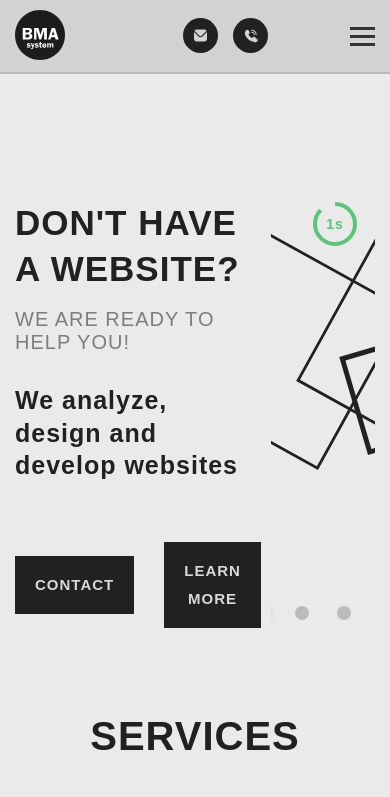
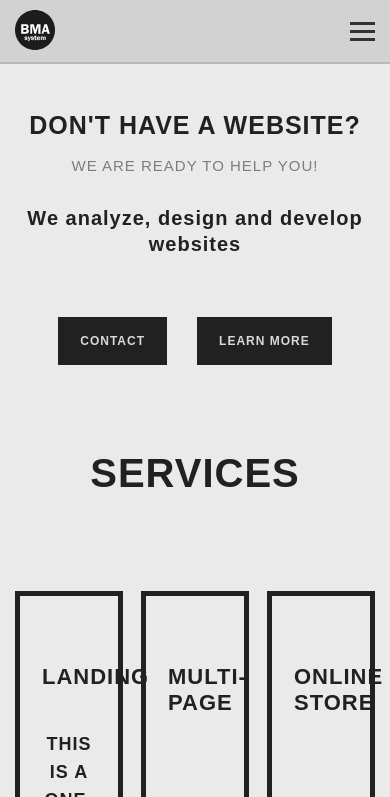
Before and after one commit to puffynNeroun/BMA, a plain HTML site: page index.html in a window 390 px wide. Shown: the top 797 px of the page. Drawn offline with nearby package versions, Linux system fonts and the light colour scheme.

Commit message:
end prmary

```diff
--- a/src/js/main.js
+++ b/src/js/main.js
@@ -97,4 +97,5 @@ const headerBurger = document.getElementById('headerBurger')
 
 headerBurger.addEventListener('click', () => {
     headerNav.classList.toggle('active')
+    document.body.classList.toggle('no-scroll');
 })
--- a/src/styles/components/media/header.css
+++ b/src/styles/components/media/header.css
@@ -26,6 +26,7 @@
         display: none;
     }
     .header__burger {
+        width: 86px;
         display: block;
         cursor: pointer;
         position: relative;
@@ -58,4 +59,22 @@
 
         flex-direction: column;
     }
+
 }
+
+@media (max-width: 576px) {
+    .header__icons {
+        display: none;
+    }
+    .header__burger {
+        width: auto;
+    }
+    .header__nav {
+        top: 64px;
+        width: 100%;
+    }
+    .logoIcon {
+        width: 40px;
+        height: 40px;
+    }
+}
--- a/src/styles/components/media/primary.css
+++ b/src/styles/components/media/primary.css
@@ -2,10 +2,7 @@
     .primary__content {
         width: auto;
     }
-    .primary__title {
-        font-size: 35px;
-        line-height: 130%;
-    }
+
     .primary__text {
         font-size: 25px;
         line-height: 130%;
@@ -33,6 +30,10 @@
     .primary__container {
         gap: 10px;
     }
+    .primary__title {
+        font-size: 35px;
+        line-height: 130%;
+    }
     .primary__slide-item1 img {
         width: 250px;
     }
@@ -40,3 +41,39 @@
         right: 45%;
     }
 }
+
+@media (max-width: 768px) {
+    .primary {
+        padding-top: 150px;
+    }
+    .primary__container {
+        flex-direction: column;
+        gap: 50px;
+    }
+    .primary__content {
+        display: flex;
+        flex-direction: column;
+        align-items: center;
+        text-align: center;
+    }
+
+}
+
+@media (max-width: 568px) {
+    .primary {
+        padding-top: 110px;
+    }
+    .primary__content {
+    }
+    .primary__title {
+        font-size: 25px;
+        line-height: 120%;
+    }
+    .primary__subtitle {
+        font-size: 15px;
+        line-height: 120%;
+    }
+    .primary__text {
+        font-size: 20px;
+    }
+}
--- a/src/styles/grid.css
+++ b/src/styles/grid.css
@@ -42,3 +42,7 @@ section {
 .active {
     display: block !important;
 }
+
+.no-scroll {
+    overflow: hidden;
+}
--- a/src/styles/media.css
+++ b/src/styles/media.css
@@ -9,3 +9,16 @@
         font-size: 15px;
     }
 }
+
+@media (max-width: 768px) {
+    .mySwiper {
+        display: none;
+    }
+}
+
+@media (max-width: 576px) {
+    .button {
+        padding: 10px 22px;
+        font-size: 12px;
+    }
+}
```
Also changed, not shown: src/styles/components/swiper.css (line endings or trailing spaces).
